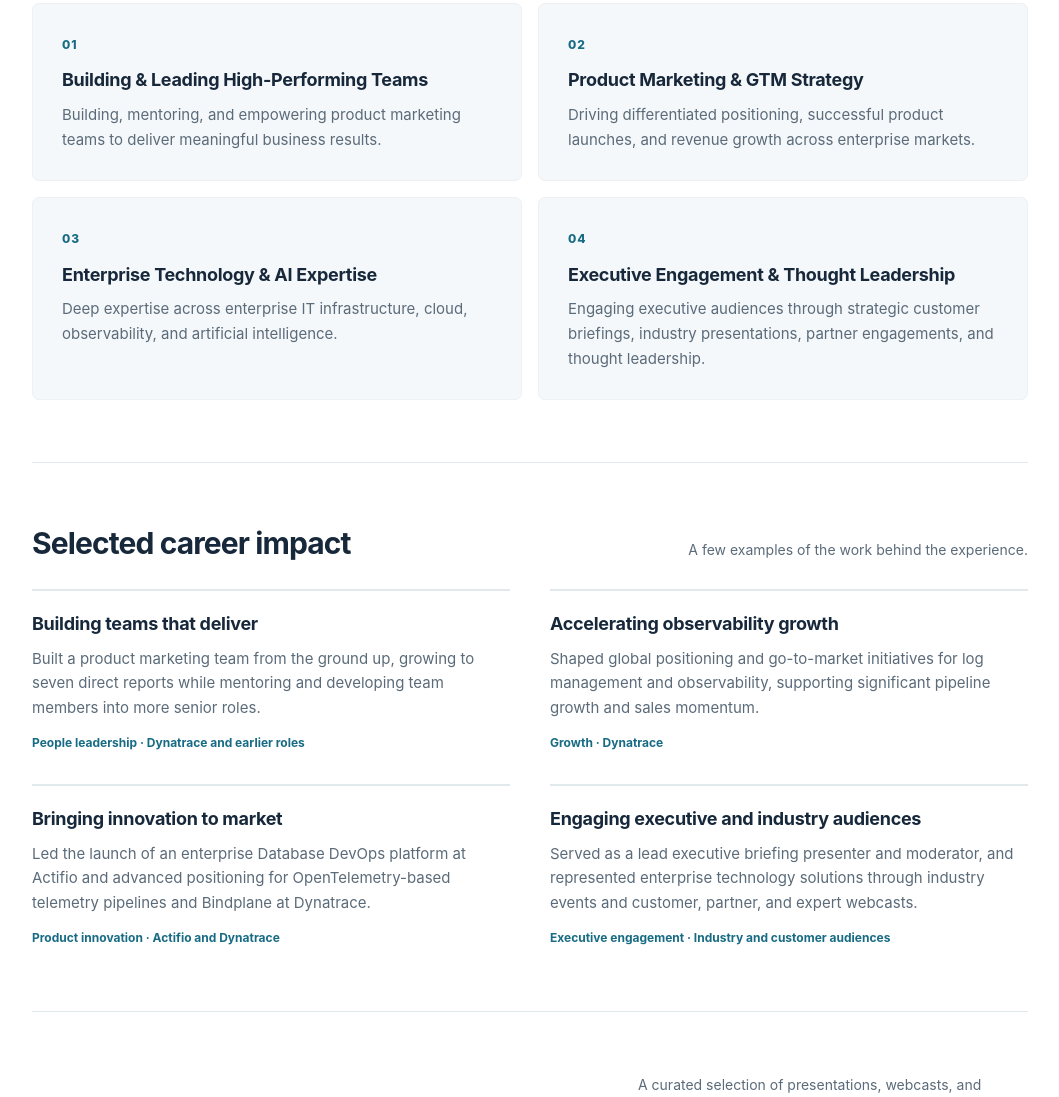
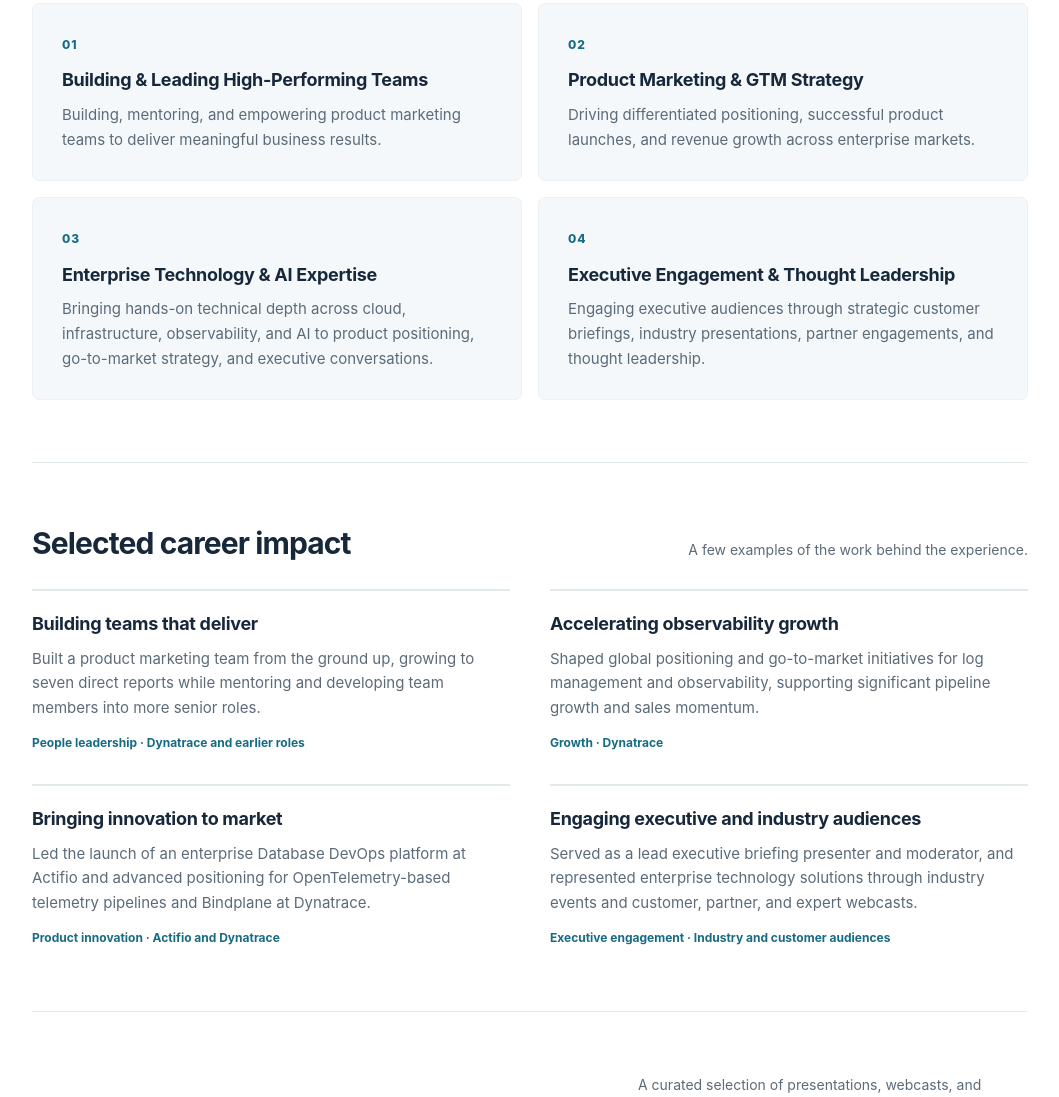
Before and after one commit to jl-678/jl-678.github.io, a plain HTML site: page index.html in a window 1280 px wide. Shown: the part 740-1837 px from the top of the page, without its empty margins (110-1169 px from the left). Drawn offline with Linux system fonts and the light colour scheme.

Commit message:
Refine technical expertise pillar messaging

```diff
--- a/index.html
+++ b/index.html
@@ -14,7 +14,7 @@
 <section id="expertise"><div class="section-head"><h2>What I bring</h2><p class="hint">Four dimensions of leadership, grounded in more than two decades in enterprise technology.</p></div><div class="grid">
 <article class="pillar"><span class="number">01</span><h3>Building &amp; Leading High-Performing Teams</h3><p>Building, mentoring, and empowering product marketing teams to deliver meaningful business results.</p></article>
 <article class="pillar"><span class="number">02</span><h3>Product Marketing &amp; GTM Strategy</h3><p>Driving differentiated positioning, successful product launches, and revenue growth across enterprise markets.</p></article>
-<article class="pillar"><span class="number">03</span><h3>Enterprise Technology &amp; AI Expertise</h3><p>Deep expertise across enterprise IT infrastructure, cloud, observability, and artificial intelligence.</p></article>
+<article class="pillar"><span class="number">03</span><h3>Enterprise Technology &amp; AI Expertise</h3><p>Bringing hands-on technical depth across cloud, infrastructure, observability, and AI to product positioning, go-to-market strategy, and executive conversations.</p></article>
 <article class="pillar"><span class="number">04</span><h3>Executive Engagement &amp; Thought Leadership</h3><p>Engaging executive audiences through strategic customer briefings, industry presentations, partner engagements, and thought leadership.</p></article>
 </div></section>
 <section id="impact"><div class="section-head"><h2>Selected career impact</h2><p class="hint">A few examples of the work behind the experience.</p></div><div class="impacts">
```
Also changed, not shown: 1 other file.
